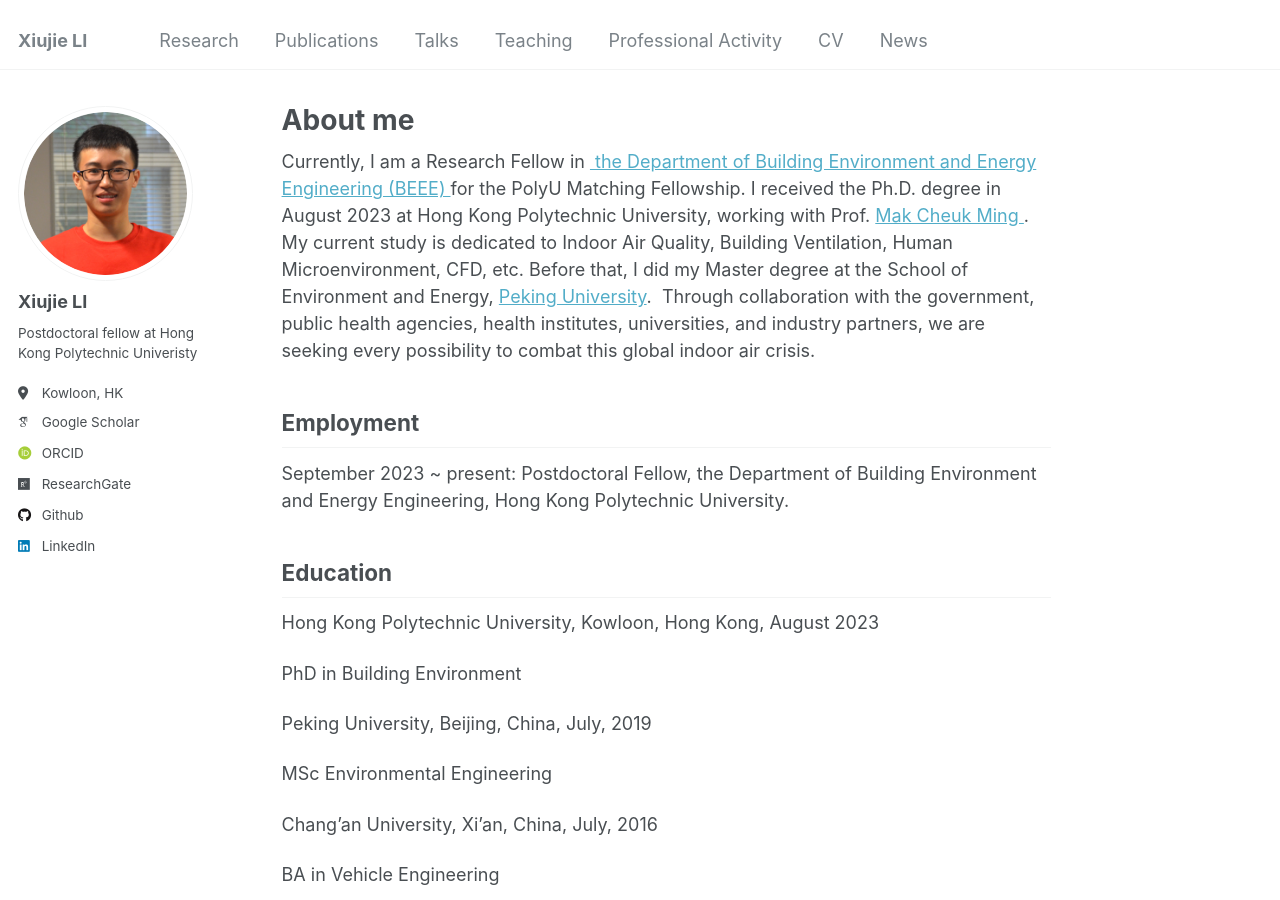
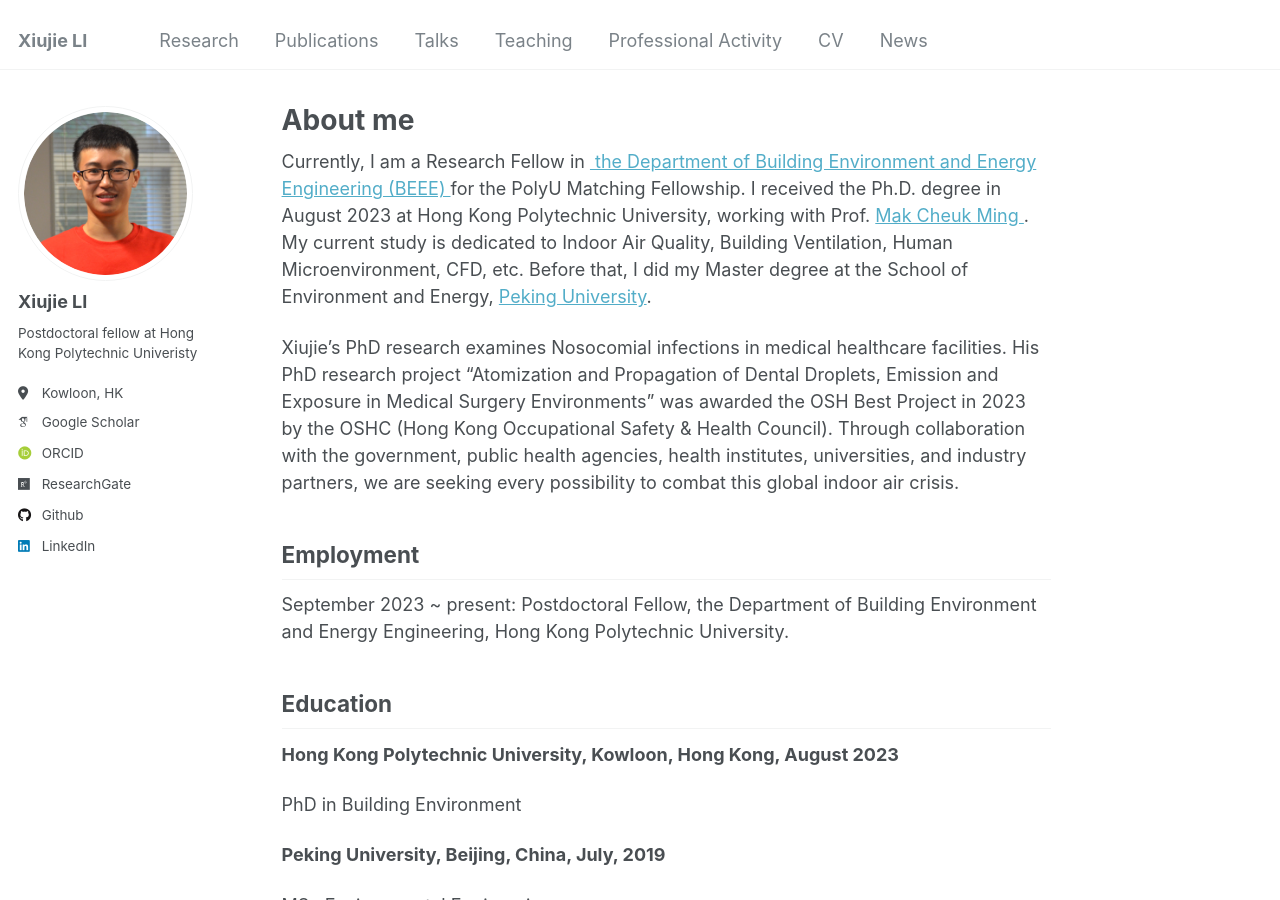
Before and after one commit to XiujieLI/XiujieLI.github.io, a Jekyll site: the page built from _pages/about.md, in a window 1280 px wide and 900 px high. Built offline with Jekyll 4.4.1, drawn with Linux system fonts in a browser that asks for light colours; some web fonts are replaced.

Commit message:
Update about.md
updates

```diff
--- a/_pages/about.md
+++ b/_pages/about.md
@@ -7,7 +7,9 @@ redirect_from:
   - /about.html
 ---
 
-Currently, I am a Research Fellow in&nbsp;<a href="https://www.polyu.edu.hk/beee/"> the Department of Building Environment and Energy Engineering (BEEE) </a> for the PolyU Matching Fellowship.  I received the Ph.D. degree in August 2023 at Hong Kong Polytechnic University, working with Prof. <a href="https://www.polyu.edu.hk/beee/people/academic-staff/professor-mak-cheuk-ming/"> Mak Cheuk Ming </a>. My current study is dedicated to Indoor Air Quality, Building Ventilation, Human Microenvironment, CFD, etc. Before that, I did my Master degree at the School of Environment and Energy, <a href="https://www.pku.edu.cn/">Peking University</a>.&nbsp; Through collaboration with the government, public health agencies, health institutes, universities, and industry partners, we are seeking every possibility to combat this global indoor air crisis.
+Currently, I am a Research Fellow in&nbsp;<a href="https://www.polyu.edu.hk/beee/"> the Department of Building Environment and Energy Engineering (BEEE) </a> for the PolyU Matching Fellowship.  I received the Ph.D. degree in August 2023 at Hong Kong Polytechnic University, working with Prof. <a href="https://www.polyu.edu.hk/beee/people/academic-staff/professor-mak-cheuk-ming/"> Mak Cheuk Ming </a>. My current study is dedicated to Indoor Air Quality, Building Ventilation, Human Microenvironment, CFD, etc. Before that, I did my Master degree at the School of Environment and Energy, <a href="https://www.pku.edu.cn/">Peking University</a>.&nbsp;
+
+Xiujie’s PhD research examines Nosocomial infections in medical healthcare facilities. His PhD research project “Atomization and Propagation of Dental Droplets, Emission and Exposure in Medical Surgery Environments” was awarded the OSH Best Project in 2023 by the OSHC (Hong Kong Occupational Safety & Health Council). Through collaboration with the government, public health agencies, health institutes, universities, and industry partners, we are seeking every possibility to combat this global indoor air crisis.
 
 Employment
 ------
@@ -15,15 +17,15 @@ September 2023 ~ present: Postdoctoral Fellow, the Department of Building Enviro
 
 Education
 ------
-Hong Kong Polytechnic University, Kowloon, Hong Kong, August 2023
+<strong> Hong Kong Polytechnic University, Kowloon, Hong Kong, August 2023</strong>
 
 PhD in Building Environment
 
-Peking University, Beijing, China, July, 2019
+<strong> Peking University, Beijing, China, July, 2019</strong>
 
 MSc Environmental Engineering
 
-Chang'an University, Xi'an, China, July, 2016
+<strong> Chang'an University, Xi'an, China, July, 2016</strong>
 
 BA in Vehicle Engineering
 
```
